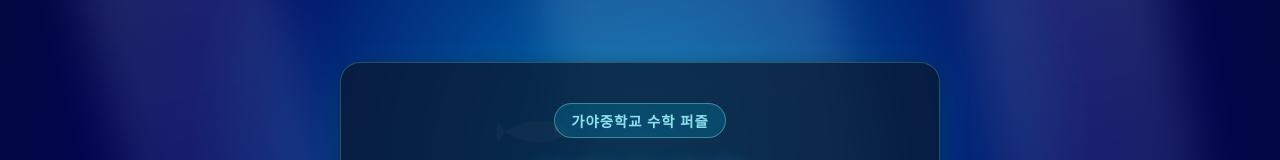
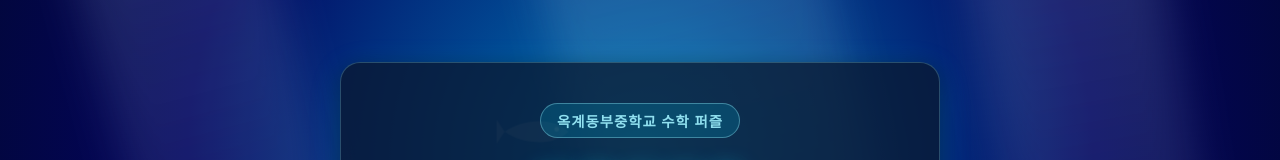
Before and after one commit to rjjw0718/aquarium-puzzle, a plain HTML site: page index.html in a window 1280 px wide. Shown: the top 160 px of the page. Drawn offline with Linux system fonts and the light colour scheme.

Commit message:
Update index.html

```diff
--- a/index.html
+++ b/index.html
@@ -45,7 +45,7 @@
     <!-- 1. 첫 화면: 시작 화면 -->
     <section class="screen active" id="startScreen">
       <div class="start-card glass-panel">
-        <div class="aquarium-badge">가야중학교 수학 퍼즐</div>
+        <div class="aquarium-badge">옥계동부중학교 수학 퍼즐</div>
         <h1 class="main-title">
           <span class="clover">♣</span> 아쿠아리움 <span class="clover">♣</span>
         </h1>
```
